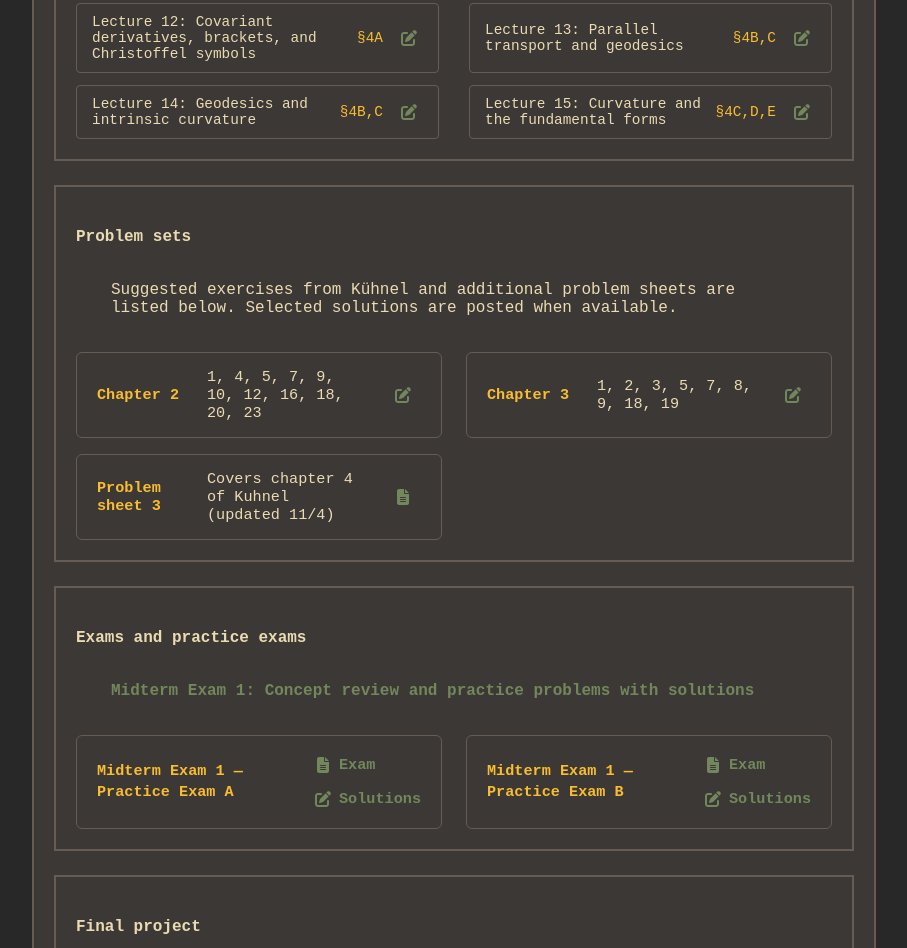
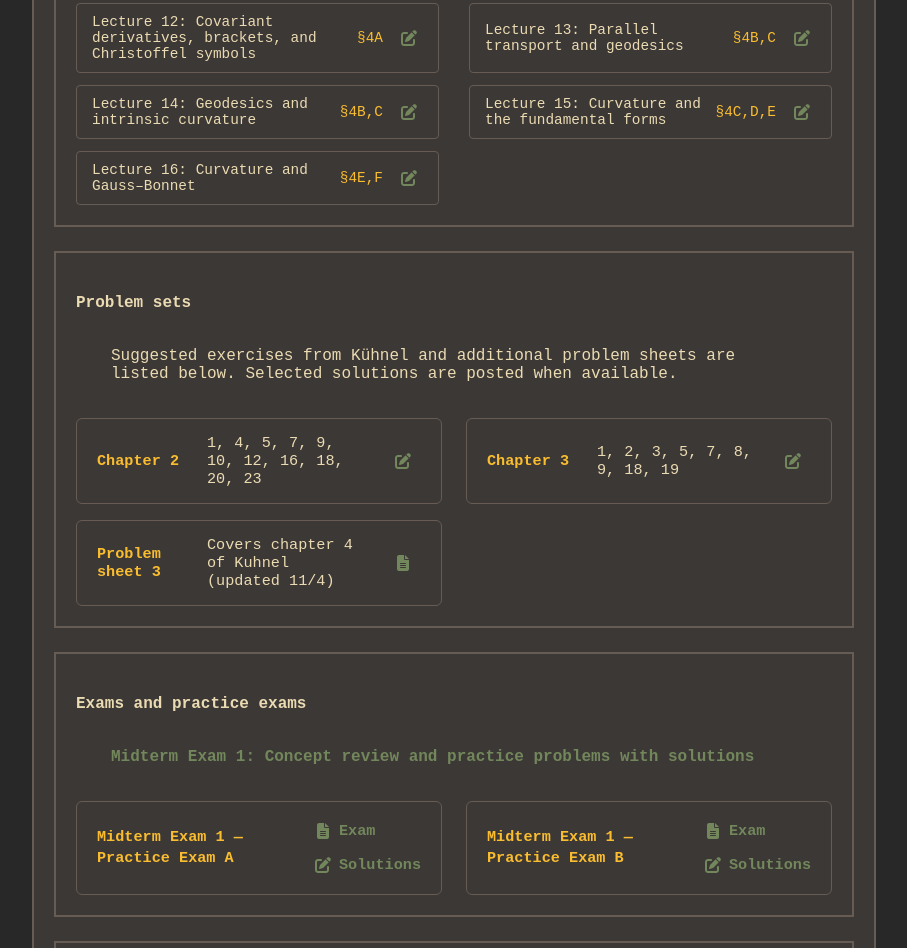
Before and after one commit to brianrwilliams/brianrwilliams.github.io, a plain HTML site: page ma563/ma563.html in a window 1280 px wide. Shown: the part 1032-1980 px from the top of the page, without its empty margins (186-1093 px from the left). Drawn offline with Linux system fonts and the light colour scheme; a web font is replaced by a local one.

Commit message:
lecture 16

```diff
--- a/ma563/ma563.html
+++ b/ma563/ma563.html
@@ -411,6 +411,14 @@
           </a>
         </div>
 
+        <div class="sched-row">
+          <div class="sched-text">Lecture 16: Curvature and Gauss&ndash;Bonnet</div>
+          <span style="color: #fabd2f;" title="Curvature computations; signed geodesic curvature, local and global Gauss–Bonnet, spherical triangles, and holonomy; Section 4F through 4.43">&sect;4E,F</span>
+          <a class="sched-link" href="lecture/lecture16.pdf" aria-label="Lecture 16 notes">
+            <span class="fa-icon" aria-hidden="true">&#xf044;</span>
+          </a>
+        </div>
+
       </div>
     </div>
 
```
Also changed, not shown: 1 other file.
